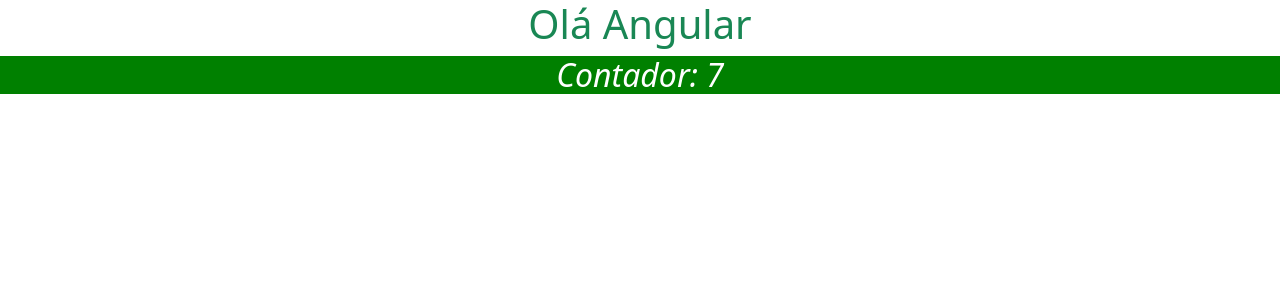
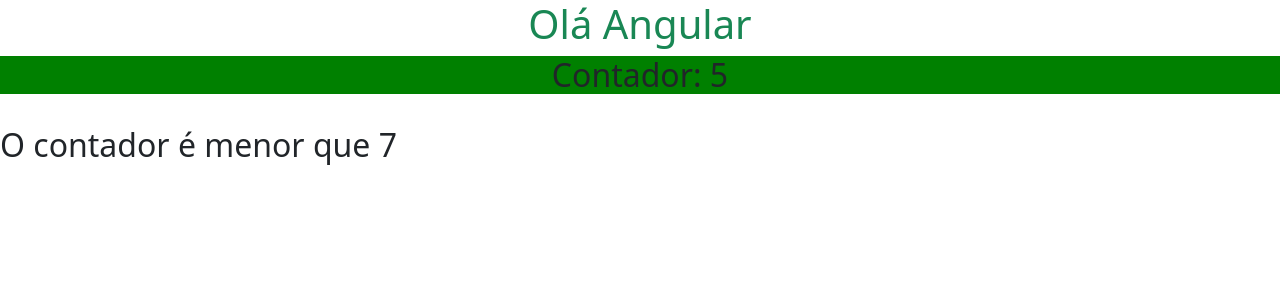
Before and after one commit to bragabriel/BootcampSantander-FullStackDeveloper, an Angular app in the folder Angular/curso_ambiente-angular/: page / in a window 1280 px wide. Shown: the top 300 px of the page. Built offline with nearby package versions, Linux system fonts and the light colour scheme.

Commit message:
feat: ng-template

```diff
--- a/Angular/curso_ambiente-angular/src/app/app.component.html
+++ b/Angular/curso_ambiente-angular/src/app/app.component.html
@@ -10,4 +10,11 @@
 
 <br>
 <!-- Diretivas Estruturais -->
-<h2 *ngIf="count > 7" class="text-center">O contador passou de 7</h2>
+<h2 *ngIf="count > 7; else menor" class="text-center">O contador passou de 7</h2>
+<!-- por debaixo dos panos, o * representa:
+<ng-template [ngIf]="count > 7">
+-->
+
+<ng-template #menor>
+  <h2>O contador é menor que 7</h2>
+</ng-template>
```
